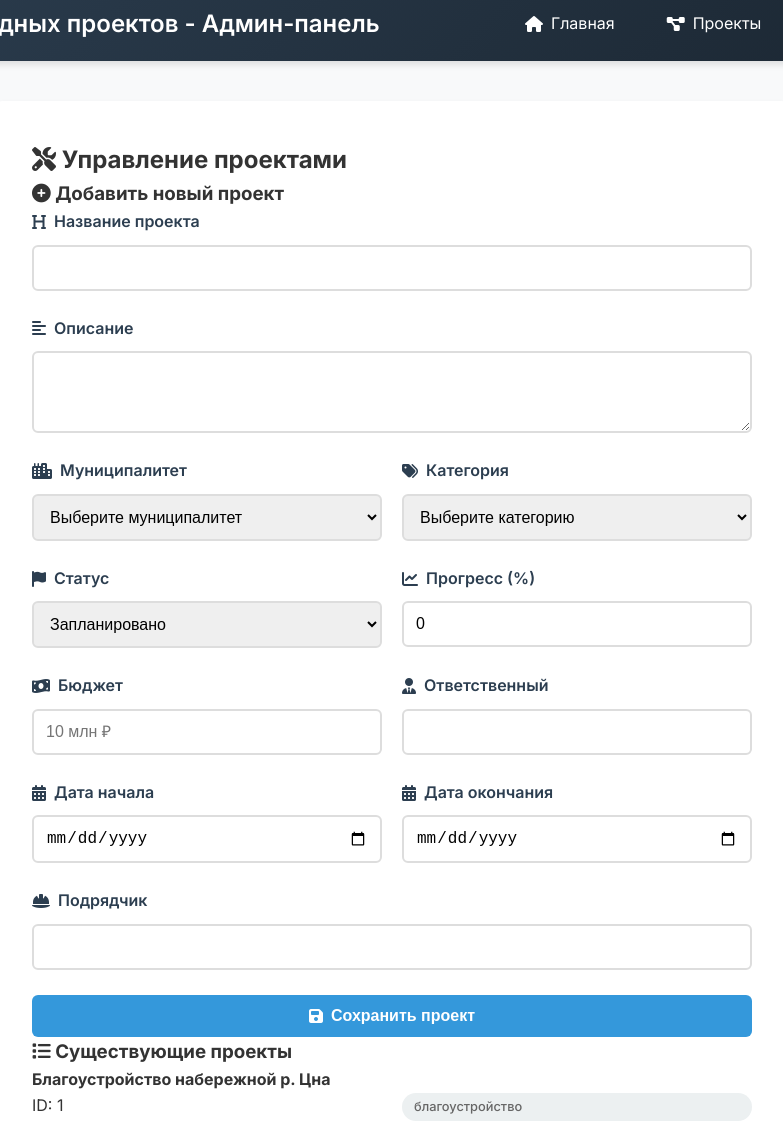
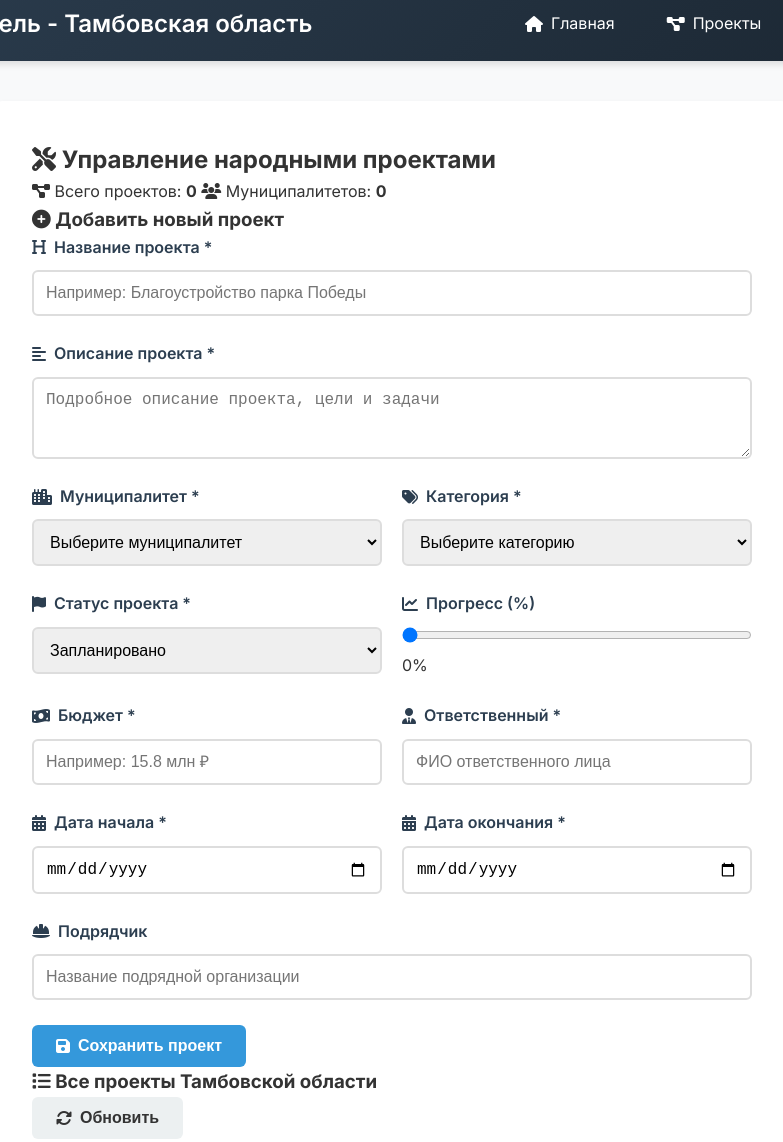
Before and after one commit to MarkGrakh/MapNarodProject, a plain HTML site: page admin.html in a window 1280 px wide. Shown: the part 13-1155 px from the top of the page, without its empty margins (248-1031 px from the left). Drawn offline with Linux system fonts and the light colour scheme.

Commit message:
Update admin.html

```diff
--- a/admin.html
+++ b/admin.html
@@ -3,7 +3,7 @@
 <head>
     <meta charset="UTF-8">
     <meta name="viewport" content="width=device-width, initial-scale=1.0">
-    <title>Админ-панель - Карта народных проектов</title>
+    <title>Админ-панель - Карта народных проектов Тамбовской области</title>
     <link rel="stylesheet" href="style.css">
     <link rel="stylesheet" href="https://cdnjs.cloudflare.com/ajax/libs/font-awesome/6.4.0/css/all.min.css">
     <link href="https://fonts.googleapis.com/css2?family=Inter:wght@300;400;500;600;700&display=swap" rel="stylesheet">
@@ -15,11 +15,11 @@
             <div class="header-content">
                 <div class="logo">
                     <i class="fas fa-map-marked-alt"></i>
-                    <h1>Карта народных проектов - Админ-панель</h1>
+                    <h1>Админ-панель - Тамбовская область</h1>
                 </div>
                 <nav class="nav">
                     <a href="index.html"><i class="fas fa-home"></i> Главная</a>
-                    <a href="#projects"><i class="fas fa-project-diagram"></i> Проекты</a>
+                    <a href="index.html#projects"><i class="fas fa-project-diagram"></i> Проекты</a>
                     <a href="admin.html" class="active"><i class="fas fa-user-cog"></i> Админ-панель</a>
                 </nav>
             </div>
@@ -29,115 +29,147 @@
     <!-- Основной контент -->
     <main class="container">
         <div class="admin-section">
-            <h2><i class="fas fa-tools"></i> Управление проектами</h2>
+            <div class="admin-header">
+                <h2><i class="fas fa-tools"></i> Управление народными проектами</h2>
+                <div class="admin-stats">
+                    <span><i class="fas fa-project-diagram"></i> Всего проектов: <strong id="total-projects">0</strong></span>
+                    <span><i class="fas fa-users"></i> Муниципалитетов: <strong id="total-municipalities">0</strong></span>
+                </div>
+            </div>
 
-            <!-- Форма добавления проекта -->
+            <!-- Форма добавления/редактирования проекта -->
             <div class="form-section">
-                <h3><i class="fas fa-plus-circle"></i> Добавить новый проект</h3>
+                <h3><i class="fas fa-plus-circle"></i> <span id="form-title">Добавить новый проект</span></h3>
                 <form id="add-project-form" class="admin-form">
                     <div class="form-group">
-                        <label for="project-name"><i class="fas fa-heading"></i> Название проекта</label>
-                        <input type="text" id="project-name" class="form-control" required>
+                        <label for="project-name"><i class="fas fa-heading"></i> Название проекта *</label>
+                        <input type="text" id="project-name" class="form-control" required
+                               placeholder="Например: Благоустройство парка Победы">
                     </div>
 
                     <div class="form-group">
-                        <label for="project-description"><i class="fas fa-align-left"></i> Описание</label>
-                        <textarea id="project-description" class="form-control" rows="3" required></textarea>
+                        <label for="project-description"><i class="fas fa-align-left"></i> Описание проекта *</label>
+                        <textarea id="project-description" class="form-control" rows="3" required
+                                  placeholder="Подробное описание проекта, цели и задачи"></textarea>
                     </div>
 
                     <div class="form-row">
                         <div class="form-group">
-                            <label for="project-municipality"><i class="fas fa-city"></i> Муниципалитет</label>
+                            <label for="project-municipality"><i class="fas fa-city"></i> Муниципалитет *</label>
                             <select id="project-municipality" class="form-control" required>
                                 <option value="">Выберите муниципалитет</option>
-                                <option value="1">Центральный район</option>
-                                <option value="2">Северный район</option>
-                                <option value="3">Южный район</option>
+                                <!-- Заполнится через JavaScript -->
                             </select>
                         </div>
 
                         <div class="form-group">
-                            <label for="project-category"><i class="fas fa-tags"></i> Категория</label>
+                            <label for="project-category"><i class="fas fa-tags"></i> Категория *</label>
                             <select id="project-category" class="form-control" required>
                                 <option value="">Выберите категорию</option>
                                 <option value="благоустройство">Благоустройство</option>
                                 <option value="дороги">Дороги</option>
                                 <option value="образование">Образование</option>
                                 <option value="здравоохранение">Здравоохранение</option>
-                                <option value="культура">Культура</option>
+                                <option value="культура">Культура и спорт</option>
+                                <option value="экология">Экология</option>
+                                <option value="инфраструктура">Инфраструктура</option>
                             </select>
                         </div>
                     </div>
 
                     <div class="form-row">
                         <div class="form-group">
-                            <label for="project-status"><i class="fas fa-flag"></i> Статус</label>
+                            <label for="project-status"><i class="fas fa-flag"></i> Статус проекта *</label>
                             <select id="project-status" class="form-control" required>
                                 <option value="planned">Запланировано</option>
                                 <option value="in_progress">В работе</option>
                                 <option value="completed">Выполнено</option>
                                 <option value="delayed">Просрочено</option>
+                                <option value="on_hold">Приостановлено</option>
                             </select>
                         </div>
 
                         <div class="form-group">
                             <label for="project-progress"><i class="fas fa-chart-line"></i> Прогресс (%)</label>
-                            <input type="number" id="project-progress" class="form-control" min="0" max="100" value="0">
+                            <input type="range" id="project-progress" class="form-control-range" min="0" max="100" value="0">
+                            <div class="progress-value">
+                                <span id="progress-value">0%</span>
+                            </div>
                         </div>
                     </div>
 
                     <div class="form-row">
                         <div class="form-group">
-                            <label for="project-budget"><i class="fas fa-money-bill-wave"></i> Бюджет</label>
-                            <input type="text" id="project-budget" class="form-control" placeholder="10 млн ₽" required>
+                            <label for="project-budget"><i class="fas fa-money-bill-wave"></i> Бюджет *</label>
+                            <input type="text" id="project-budget" class="form-control" required
+                                   placeholder="Например: 15.8 млн ₽">
                         </div>
 
                         <div class="form-group">
-                            <label for="project-responsible"><i class="fas fa-user-tie"></i> Ответственный</label>
-                            <input type="text" id="project-responsible" class="form-control" required>
+                            <label for="project-responsible"><i class="fas fa-user-tie"></i> Ответственный *</label>
+                            <input type="text" id="project-responsible" class="form-control" required
+                                   placeholder="ФИО ответственного лица">
                         </div>
                     </div>
 
                     <div class="form-row">
                         <div class="form-group">
-                            <label for="project-start-date"><i class="fas fa-calendar-alt"></i> Дата начала</label>
+                            <label for="project-start-date"><i class="fas fa-calendar-alt"></i> Дата начала *</label>
                             <input type="date" id="project-start-date" class="form-control" required>
                         </div>
 
                         <div class="form-group">
-                            <label for="project-end-date"><i class="fas fa-calendar-alt"></i> Дата окончания</label>
+                            <label for="project-end-date"><i class="fas fa-calendar-alt"></i> Дата окончания *</label>
                             <input type="date" id="project-end-date" class="form-control" required>
                         </div>
                     </div>
 
                     <div class="form-group">
                         <label for="project-contractor"><i class="fas fa-hard-hat"></i> Подрядчик</label>
-                        <input type="text" id="project-contractor" class="form-control" required>
+                        <input type="text" id="project-contractor" class="form-control"
+                               placeholder="Название подрядной организации">
                     </div>
 
-                    <button type="submit" class="btn btn-primary">
-                        <i class="fas fa-save"></i> Сохранить проект
-                    </button>
+                    <div class="form-actions">
+                        <button type="submit" class="btn btn-primary">
+                            <i class="fas fa-save"></i> Сохранить проект
+                        </button>
+                        <!-- Кнопка отмены появится при редактировании -->
+                    </div>
                 </form>
             </div>
 
             <!-- Список существующих проектов -->
             <div class="projects-list-section">
-                <h3><i class="fas fa-list"></i> Существующие проекты</h3>
+                <div class="section-header">
+                    <h3><i class="fas fa-list"></i> Все проекты Тамбовской области</h3>
+                    <div class="section-actions">
+                        <button class="btn btn-secondary" onclick="refreshProjects()">
+                            <i class="fas fa-sync-alt"></i> Обновить
+                        </button>
+                    </div>
+                </div>
+
                 <div id="admin-projects-list">
-                    <!-- Проекты будут загружены через JavaScript -->
                     <div class="loading">
                         <i class="fas fa-spinner fa-spin"></i> Загрузка проектов...
                     </div>
                 </div>
             </div>
 
-            <!-- Форма добавления контрольной точки -->
-            <div class="form-section">
-                <h3><i class="fas fa-tasks"></i> Управление контрольными точками</h3>
-                <div class="checkpoint-form">
-                    <p>Для добавления контрольной точки нажмите кнопку "Добавить КП" рядом с нужным проектом</p>
-                    <p>Для загрузки фотоотчета нажмите кнопку "Добавить фото"</p>
+            <!-- Быстрые действия -->
+            <div class="quick-actions-section">
+                <h3><i class="fas fa-bolt"></i> Быстрые действия</h3>
+                <div class="quick-actions-grid">
+                    <button class="btn btn-warning" onclick="exportToJSON()">
+                        <i class="fas fa-download"></i> Экспорт данных
+                    </button>
+                    <button class="btn btn-info" onclick="importFromJSON()">
+                        <i class="fas fa-upload"></i> Импорт данных
+                    </button>
+                    <button class="btn btn-success" onclick="generateReport()">
+                        <i class="fas fa-file-pdf"></i> Создать отчет
+                    </button>
                 </div>
             </div>
         </div>
@@ -146,8 +178,8 @@
     <!-- Футер -->
     <footer class="footer">
         <div class="container">
-            <p>Цифровая платформа мониторинга народных проектов</p>
-            <p>Для связи: support@народныепроекты.рф</p>
+            <p>Админ-панель платформы мониторинга народных проектов Тамбовской области</p>
+            <p>Для связи: admin@народныепроекты68.рф</p>
         </div>
     </footer>
 
```
